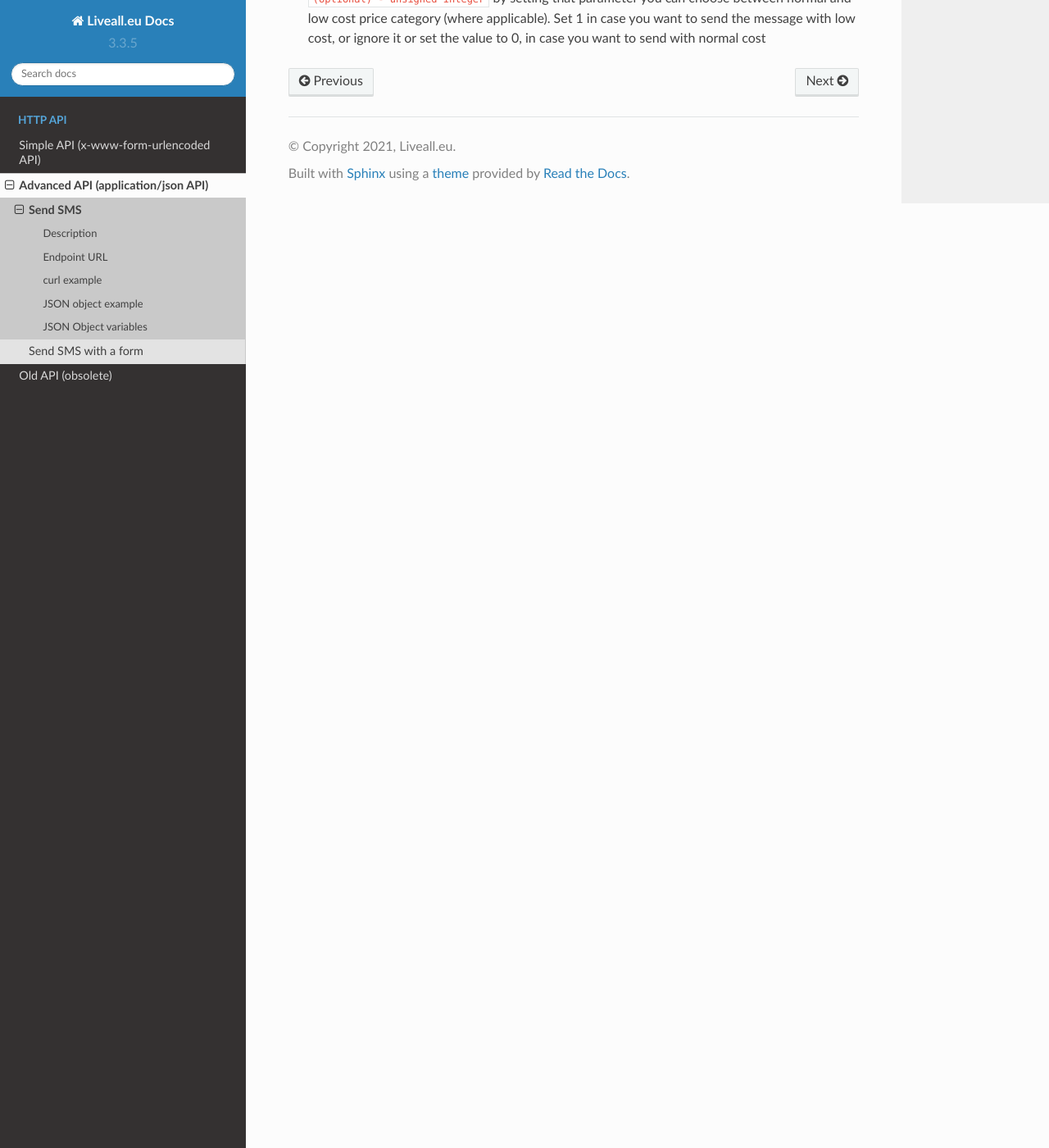
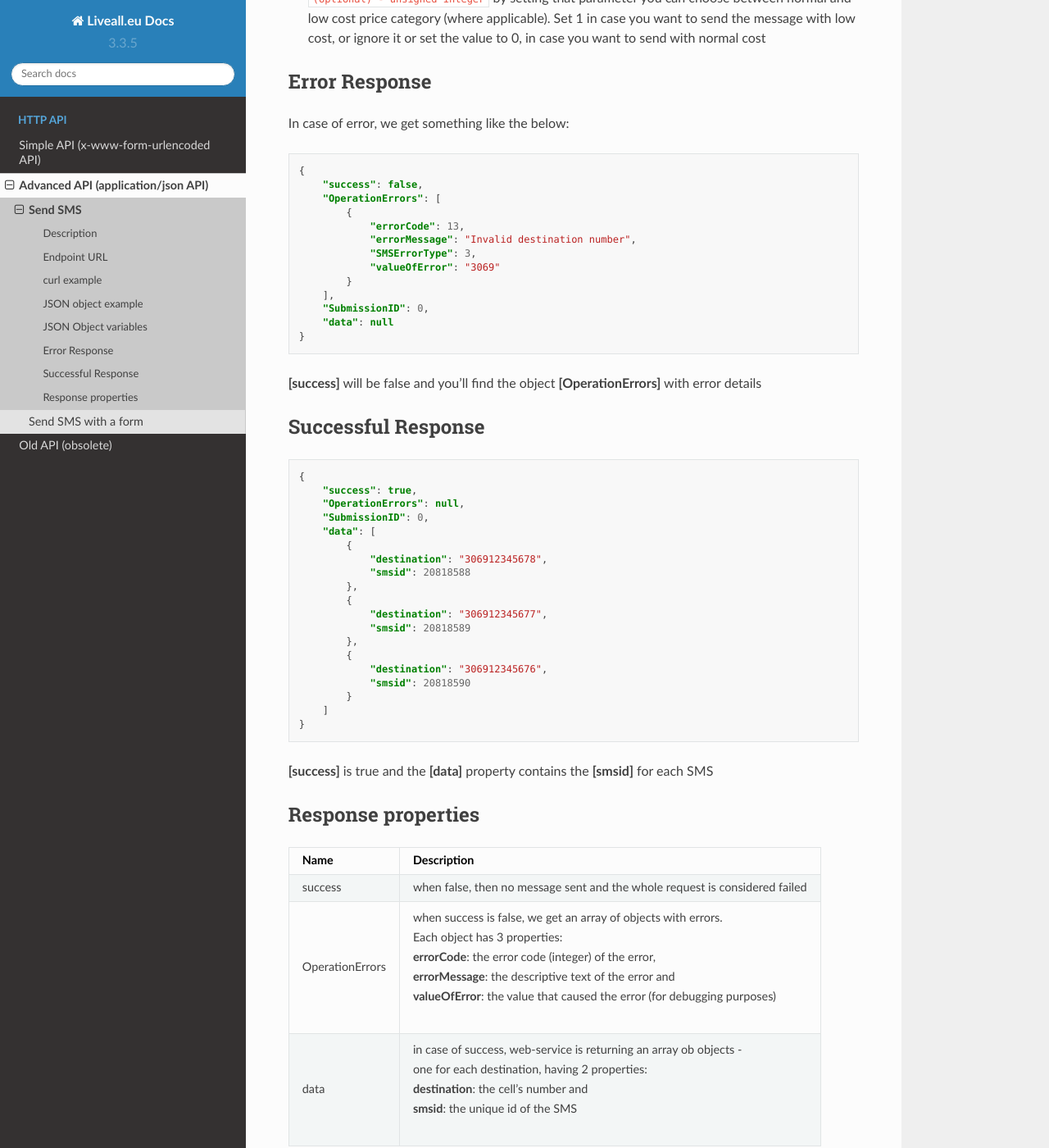
Before and after one commit to terracom/liveall.eu_docs, a Sphinx documentation site: the page built from docs/source/httpapi/application-json/sendjsms.rst, in a window 1280 px wide and 1400 px high, scrolled down 1834 px. Shown: the whole window at 82% size. Built offline with Sphinx 7.4.7 and the Read the Docs theme 2.0.0, drawn with Linux system fonts in a browser that asks for light colours.

Commit message:
202111041506

```diff
--- a/docs/source/httpapi/application-json/sendjsms.rst
+++ b/docs/source/httpapi/application-json/sendjsms.rst
@@ -86,5 +86,75 @@ JSON Object variables
    Set 1 in case you want to send the message with low cost, or ignore it or set the value to 0, in case you want to send with normal cost
 
 
+Error Response
+--------------
+
+In case of error, we get something like the below:
+
+.. code-block:: json
+
+    {
+        "success": false,
+        "OperationErrors": [
+            {
+                "errorCode": 13,
+                "errorMessage": "Invalid destination number",
+                "SMSErrorType": 3,
+                "valueOfError": "3069"
+            }
+        ],
+        "SubmissionID": 0,
+        "data": null
+    }
+
+**[success]** will be false and you'll find the object **[OperationErrors]** with error details
+
+Successful Response
+-------------------
+
+.. code-block:: json
+
+    {
+        "success": true,
+        "OperationErrors": null,
+        "SubmissionID": 0,
+        "data": [
+            {
+                "destination": "306912345678",
+                "smsid": 20818588
+            },
+            {
+                "destination": "306912345677",
+                "smsid": 20818589
+            },
+            {
+                "destination": "306912345676",
+                "smsid": 20818590
+            }
+        ]
+    }
+
+**[success]** is true and the **[data]** property contains the **[smsid]** for each SMS
+
+Response properties
+-------------------
+
+===============     ===========
+Name                Description
+===============     ===========
+success             when false, then no message sent and the whole request is considered failed
+OperationErrors     | when success is false, we get an array of objects with errors.
+                    | Each object has 3 properties:
+                    | **errorCode**: the error code (integer) of the error,
+                    | **errorMessage**: the descriptive text of the error and
+                    | **valueOfError**: the value that caused the error (for debugging purposes)
+data                | in case of success, web-service is returning an array ob objects -
+                    | one for each destination, having 2 properties:
+                    | **destination**: the cell’s number and
+                    | **smsid**: the unique id of the SMS
+===============     ===========
+
+
+
 
 .. _`your account’s page`: https://www.liveall.eu/user
--- a/docs/source/httpapi/application-json/sendjsms_with_form.rst
+++ b/docs/source/httpapi/application-json/sendjsms_with_form.rst
@@ -179,5 +179,9 @@ This URL will be shortened by our **internal shortener system** - will shorten t
 As you can see in the :ref:`JSON object example`, there is a token: ``{SOMEID_VAL_TOKEN}`` which that will be replaced by the
 ``SOMEID_VAL_TOKEN`` value of the ``value_tokens`` key/value object and have a different value for each destination.
 
+Responses and response properties
+---------------------------------
+The same applies as on the :doc:`sendjsms` reference
+
 
 .. _`your account’s page`: https://www.liveall.eu/user
```
